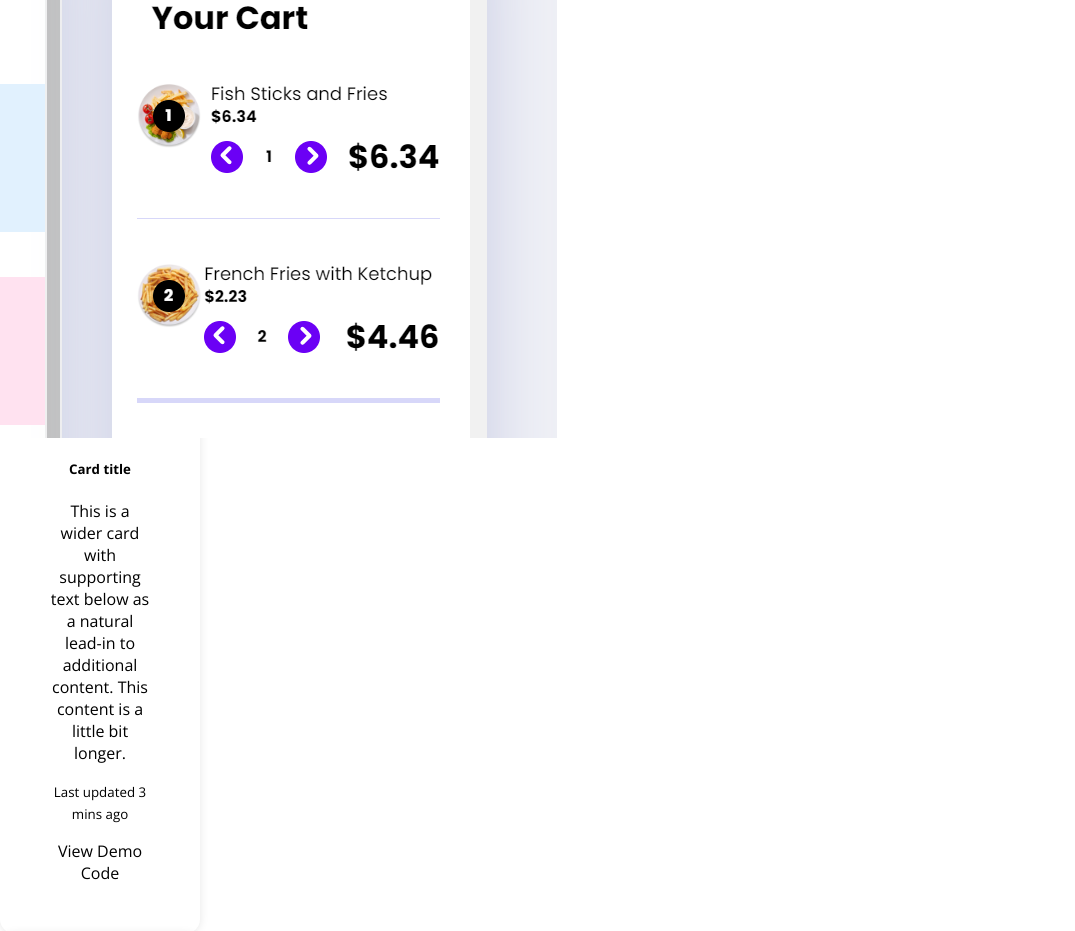
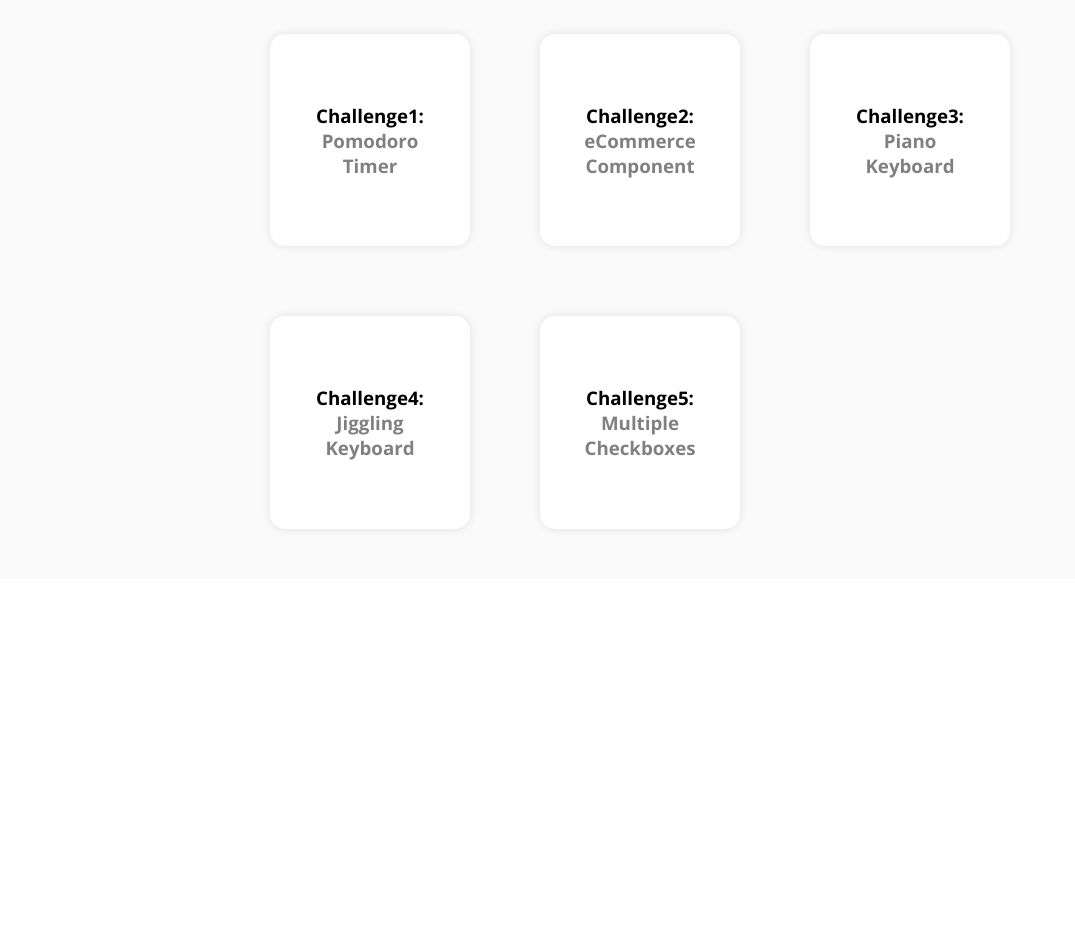
Before and after one commit to codvik/JavaScript_Projects, a plain HTML site: page index.html in a window 1280 px wide. Shown: the part 131-1062 px from the top of the page, without its empty margins (0-1075 px from the left). After the commit the page ends 800 px from the top, so only its background shows below. Drawn offline with nearby package versions, Linux system fonts and the light colour scheme; a script that the page names is missing.

Commit message:
made some changes

```diff
--- a/index.html
+++ b/index.html
@@ -8,28 +8,11 @@
     <title>Document</title>
   </head>
   <body>
-    <!-- cards -->
-    <div class="container">
-      <div class="card-group">
-        <div class="card">
-          <img
-            class="card-img-top"
-            src="images/cart.png"
-            alt="Card image cap"
-          />
-          <div class="card-body">
-            <h5 class="card-title">Card title</h5>
-            <p class="card-text">
-              This is a wider card with supporting text below as a natural
-              lead-in to additional content. This content is a little bit
-              longer.
-            </p>
-            <p class="card-text">
-              <small class="text-muted">Last updated 3 mins ago</small>
-            </p>
-            <a href="PomodoreTimer/index.html" class="btn btn-primary">View Demo</a>
-            <a href="#" class="btn btn-primary">Code</a>
-          </div>
+    <section id="services">
+      <h2>JavaScript Projects</h2>
+      <div class="container">
+        <div class="service" onclick="window.location.href='/page2'">
+          <h3>Challenge1: <div class="color">Pomodoro Timer</div></h3>
         </div>
         <div class="service">
           <h3>Challenge2:<br><div class="color">eCommerce Component</div></h3>
```
